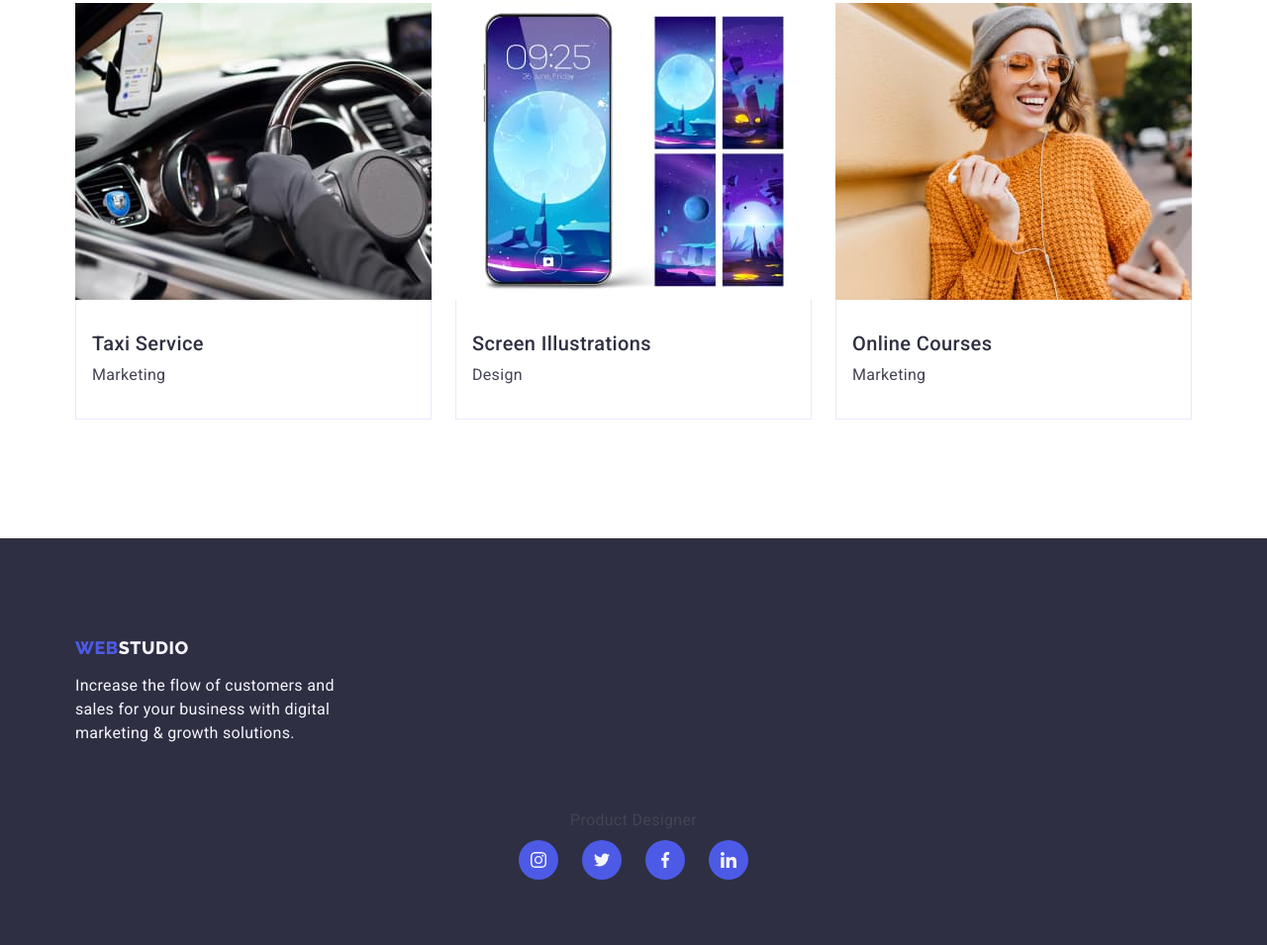
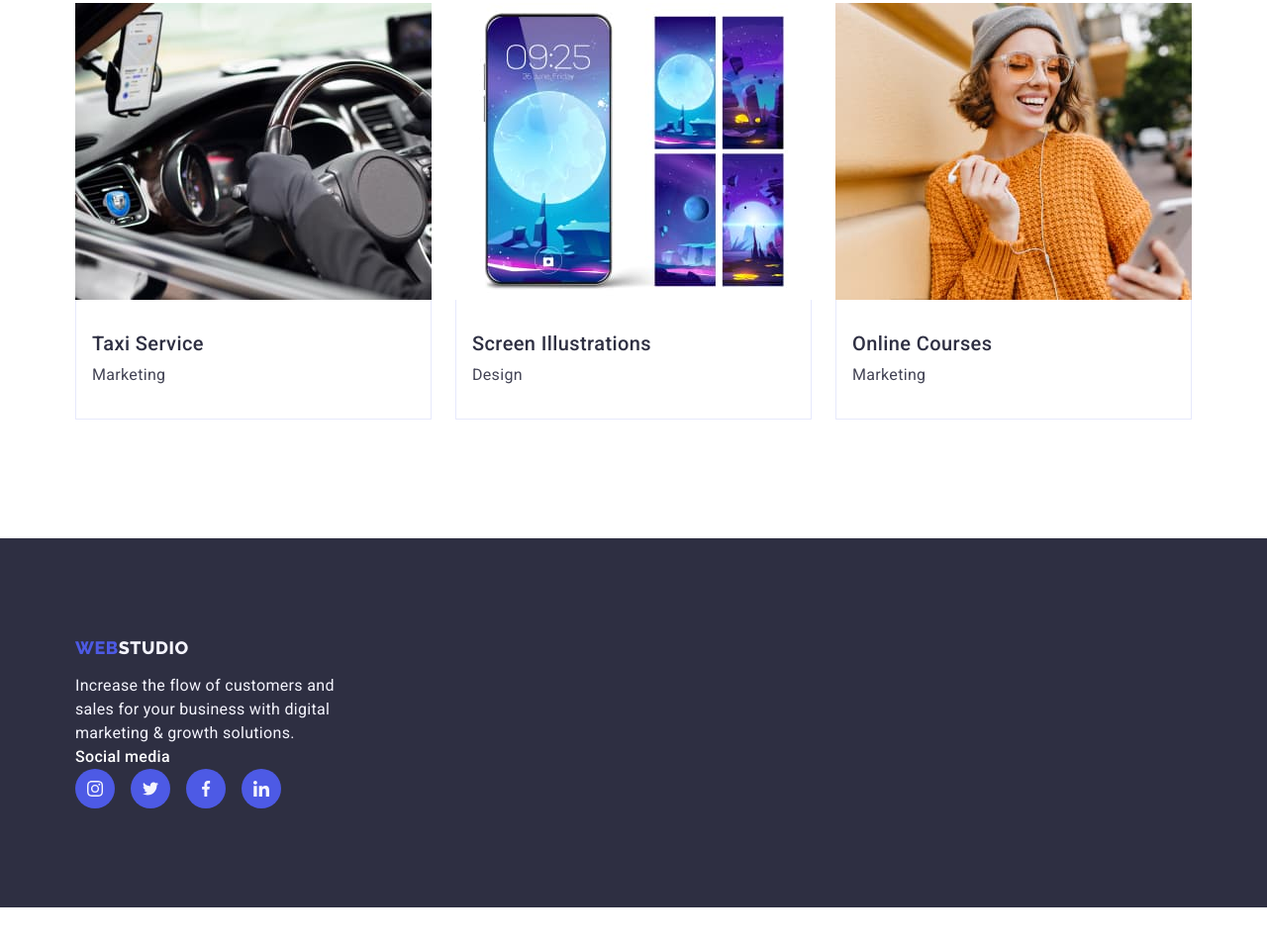
Before and after one commit to Denys-Tym/new-project-4, a plain HTML site: page index.html in a window 1280 px wide. Shown: the part 2639-3594 px from the top of the page at 99% size. After the commit the page ends 3556 px from the top, so only its background shows below. Drawn offline with nearby package versions, Linux system fonts and the light colour scheme.

Commit message:
commit-footer

```diff
--- a/css/styles.css
+++ b/css/styles.css
@@ -366,6 +366,7 @@ img {
 .ProjectCard {
   position: relative;
   overflow: hidden;
+  list-style-type: none;
 }
 
 .main-text {
@@ -393,10 +394,6 @@ img {
   margin-top: 0;
 }
 
-.footer-icon {
-  display: flex;
-}
-
 .footer-logo-down {
   color: var(--CLOUD, #f4f4fd);
 }
@@ -418,3 +415,31 @@ img {
 .path {
   fill: #4d5ae5;
 }
+
+.icon-list-footer {
+  display: flex;
+  list-style-type: none;
+  gap: 16px;
+}
+
+.social-text-footer {
+  color: var(--WHITE, #fff);
+  font-family: Roboto;
+  font-size: 16px;
+  font-style: normal;
+  font-weight: 500;
+  line-height: 1.5;
+  letter-spacing: 0.02em;
+}
+
+.footer-container-social {
+  display: block;
+}
+
+.footer-container {
+  display: flex;
+  flex-direction: row;
+}
+
+.page-footer {
+}
--- a/index.html
+++ b/index.html
@@ -496,19 +496,18 @@
     <!--Footer section-->
 
     <footer class="footer">
+      <div class="page-footer">
         <div class="fooret-container container">
           <a class="header-logo logo-down link" href="./index.html"
             >Web <span class="footer-logo-down">Studio</span>
           </a>
           <p class="footer-text">
-          Increase the flow of customers and sales for your business with digital marketing & growth
-          solutions.
+            Increase the flow of customers and sales for your business with digital marketing &
+            growth solutions.
           </p>
-      </div>
-      <div class="team-text">
-        <h3 class="image-title">Mark Guerrero</h3>
-        <p class="main-text">Product Designer</p>
-        <ul class="icon-list">
+          <div class="footer-container-social">
+            <p class="social-text-footer">Social media</p>
+            <ul class="icon-list-footer">
               <li class="icon-item">
                 <a class="icon-link" href="">
                   <svg class="uorteam-icon" width="16" height="16">
@@ -539,6 +538,8 @@
               </li>
             </ul>
           </div>
+        </div>
+      </div>
     </footer>
   </body>
 </html>
```
Lines whose indentation alone changed are shown as unchanged.
